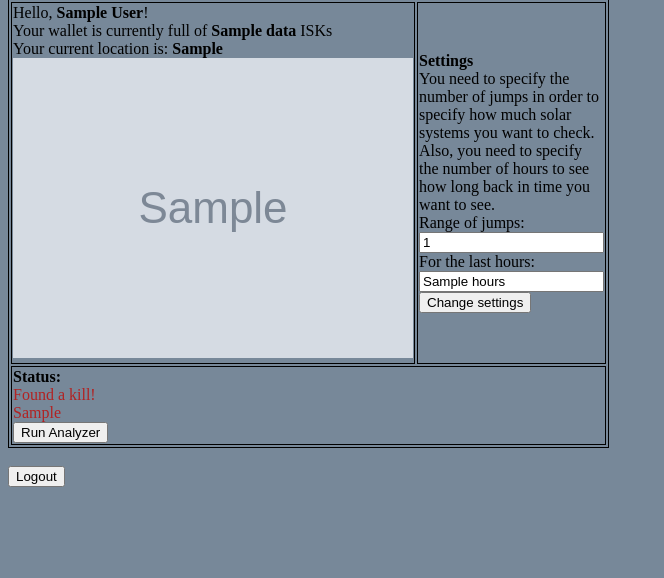
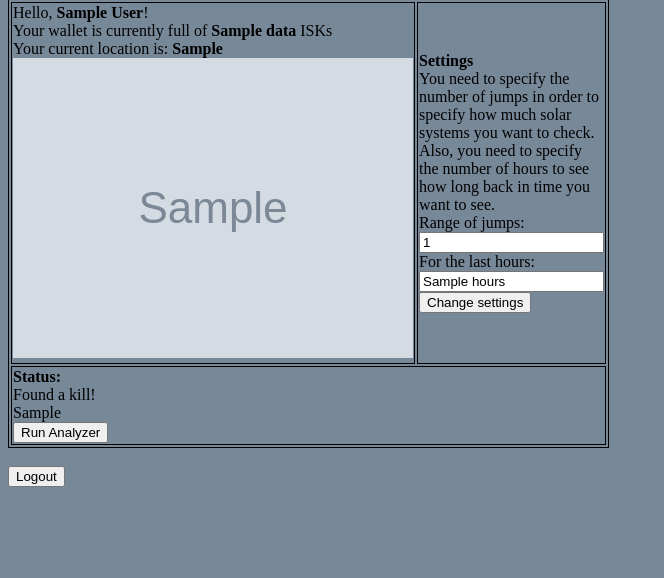
Before and after one commit to alexander94dmitriev/EveCanaryApp, a Flask app: template templates/base.html in a window 1280 px wide. Shown: the part 99-677 px from the top of the page, without its empty margins (0-664 px from the left). Run offline with Flask 2, Linux system fonts and the light colour scheme; a user stored in the database is signed in; tables that the repository leaves empty hold one stand-in row (values such as "Sample post"); the template is opened without the code that fills it: most values are stand-ins (such as "Sample title", 1, 10 or a date in 2020); grey boxes marked "Sample" are stand-in pictures; parts of the project's set-up code (start-up, migrations or seed data) failed here and were passed over.

Commit message:
Changed font color of notification

```diff
--- a/templates/base.html
+++ b/templates/base.html
@@ -59,7 +59,7 @@
         <td colspan="2" style="border: 1px solid black; width: 30%">
             <strong>Status:</strong><br>
             {% if systems_with_kill %}
-                <div style="color: firebrick">
+                <div style="color: black">
                     Found a kill!
                     <br>
                     {{ systems_with_kill }}
```
